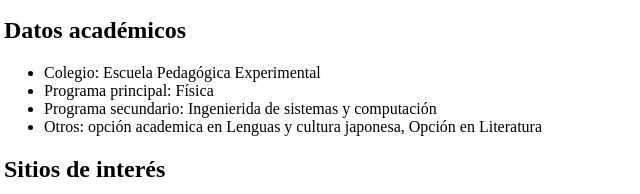
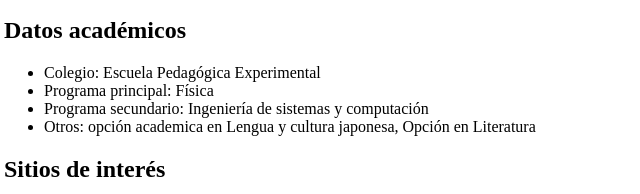
Before and after one commit to VioletaLunaR/web_personal, a plain HTML site: page Act1_página/mi pagina.html in a window 1280 px wide. Shown: the part 1017-1211 px from the top of the page, 4-644 px from the left. Drawn offline with Linux system fonts and the light colour scheme.

Commit message:
foto personal

```diff
--- a/Act1_página/mi pagina.html
+++ b/Act1_página/mi pagina.html
@@ -63,8 +63,8 @@
     <ul>
       <li>Colegio: Escuela Pedagógica Experimental</li>
       <li>Programa principal: Física</li>
-      <li>Programa secundario: Ingenierida de sistemas y computación</li>
-      <li>Otros: opción academica en Lenguas y cultura japonesa, Opción en Literatura</li>
+      <li>Programa secundario: Ingeniería de sistemas y computación</li>
+      <li>Otros: opción academica en Lengua y cultura japonesa, Opción en Literatura</li>
     </ul>
     <a name="Sitios de interés"><h2>Sitios de interés</h2></a>
     <h3>Tiempo para activar y relajarse</h3>
```
Also changed, not shown: Act1_página/Violeta_vl.rodriguez10.jpeg (added).
